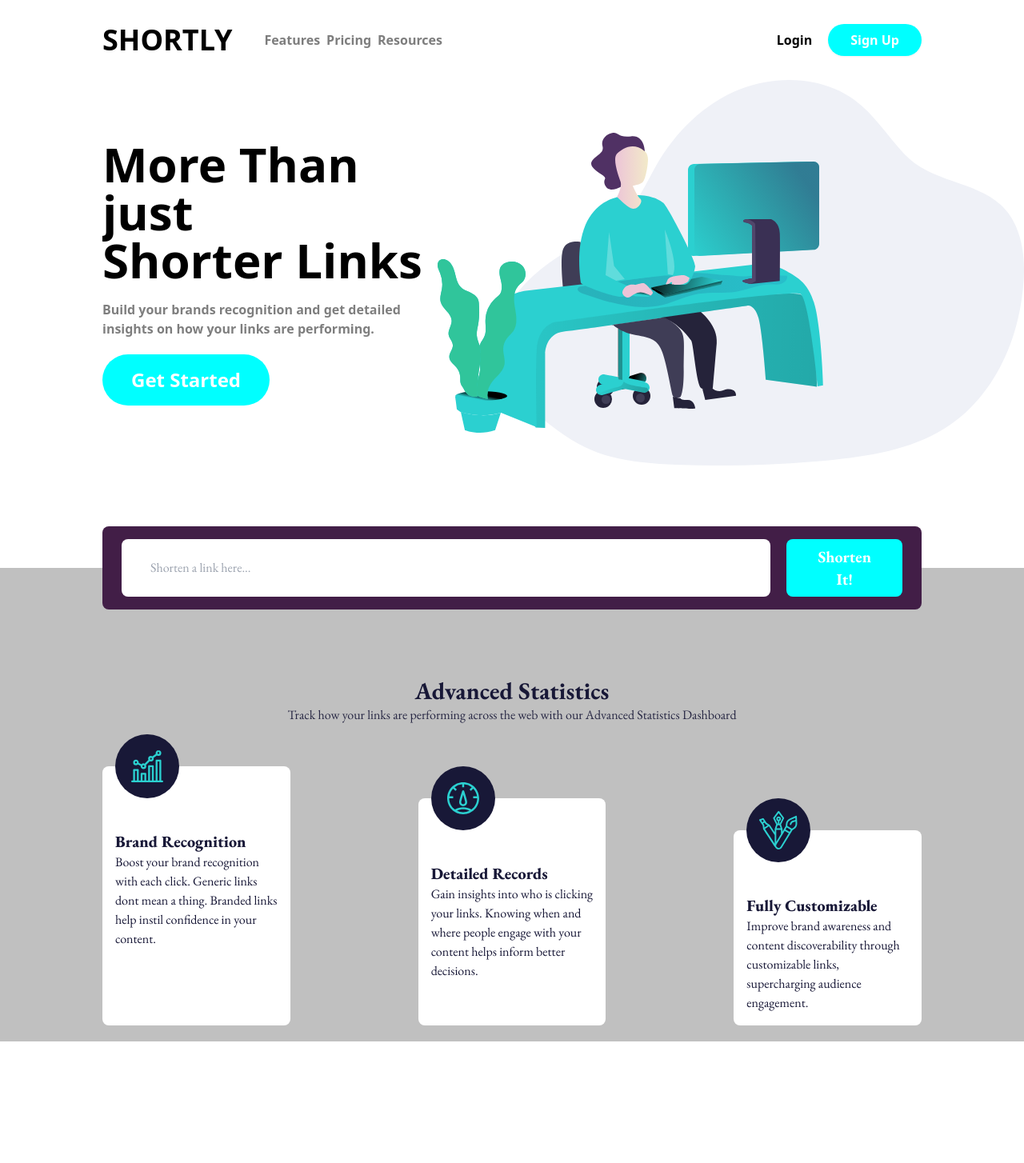
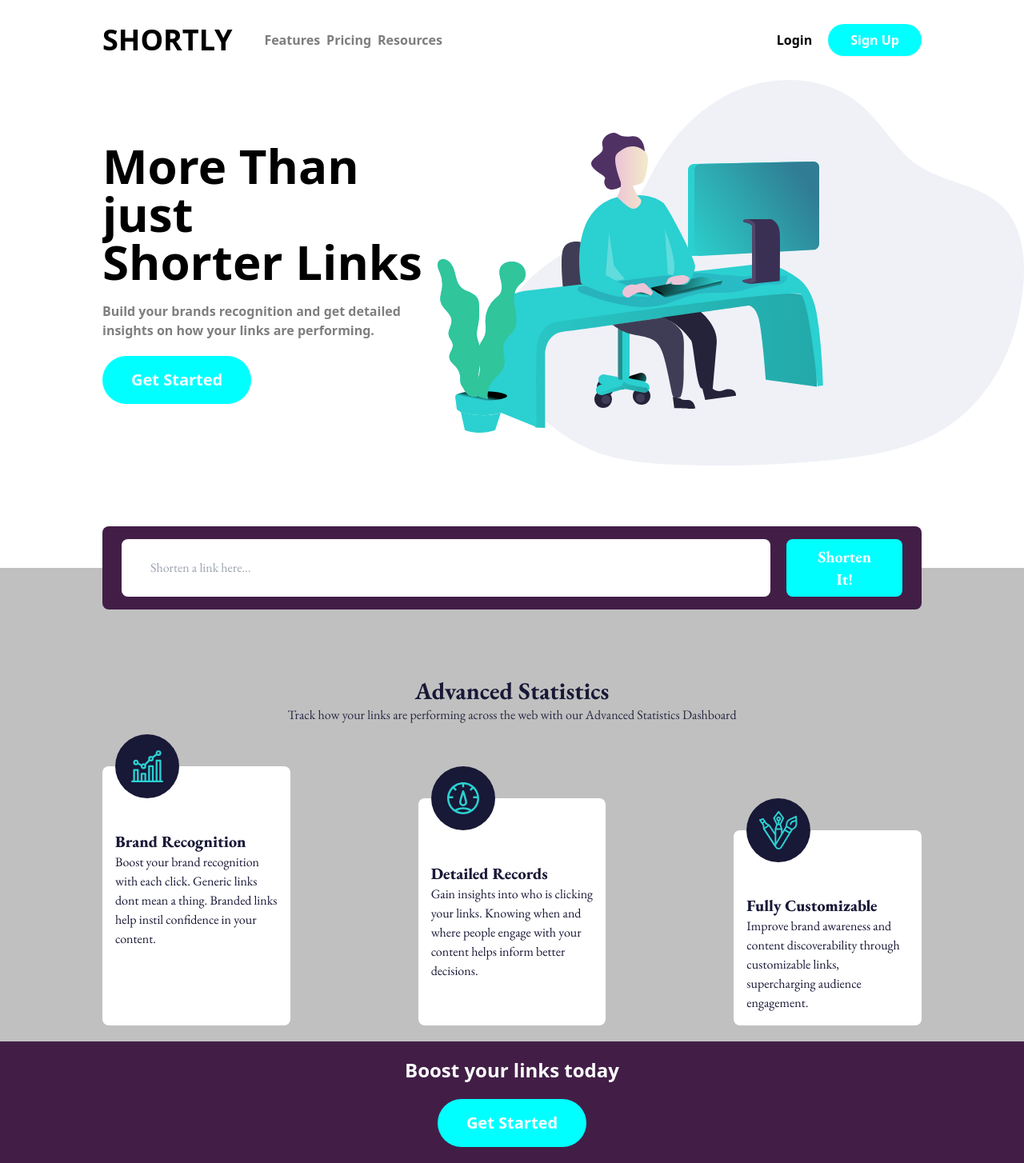
Before and after one commit to Torycd/shortlyapi, a React (Vite) app: page / in a window 1280 px wide. Shown: the whole page at 80% size. Before the commit the page ends 1302 px from the top, so only its background shows below. Built offline with nearby package versions, Linux system fonts and the light colour scheme.

Commit message:
great things

```diff
--- a/src/App.jsx
+++ b/src/App.jsx
@@ -1,14 +1,16 @@
 import Navbar from "./Component/Navbar";
 import Hero from "./Component/Hero";
 import MainSection from "./Component/MainSection";
+import Boost from "./Component/Boost";
 
 function App() {
 
   return (
-    <div className="w-[100%]">
+    <div className="w-dvh">
       <Navbar/>
       <Hero/>
       <MainSection/>
+      <Boost/>
 
     </div>
   )
--- /dev/null
+++ b/src/Component/Boost.jsx
@@ -0,0 +1,16 @@
+const Boost = () => {
+  return (
+    <div className="text-white bg-[#421E47] py-5">
+      <div className="mx-10 md:mx-32 flex justify-center flex-col gap-5 items-center">
+        <h1 className="text-white font-bold text-2xl text-center">
+          Boost your links today
+        </h1>
+        <button className="bg-[#00FFFF] w-auto text-white text-xl font-bold px-9 py-4 rounded-full hover:opacity-30">
+          Get Started
+        </button>
+      </div>
+    </div>
+  );
+};
+
+export default Boost;
--- a/src/Component/Hero.jsx
+++ b/src/Component/Hero.jsx
@@ -11,7 +11,7 @@ const Hero = () => {
           insights on how your links are performing.
         </p>
         <div>
-          <button className="bg-[#00FFFF] w-auto text-white text-2xl font-bold px-9 py-4 rounded-full hover:opacity-30">
+          <button className="bg-[#00FFFF] w-auto text-white text-xl font-bold px-9 py-4 rounded-full hover:opacity-30">
             Get Started
           </button>
         </div>
--- a/src/Component/Shortly.jsx
+++ b/src/Component/Shortly.jsx
@@ -32,7 +32,7 @@ const Shortly = () => {
               onChange={(e) => setUrlInput(e.target.value)}
             />
             <button
-              className="w-uto md:w-[15%] bg-[#00FFFF] text-white text-xl font-bold px-9 py-2 rounded-lg hover:opacity-90"
+              className="w-auto md:w-[15%] bg-[#00FFFF] text-white text-xl font-bold px-9 py-2 rounded-lg hover:opacity-90"
               type="submit"
             >
               Shorten It!
```
